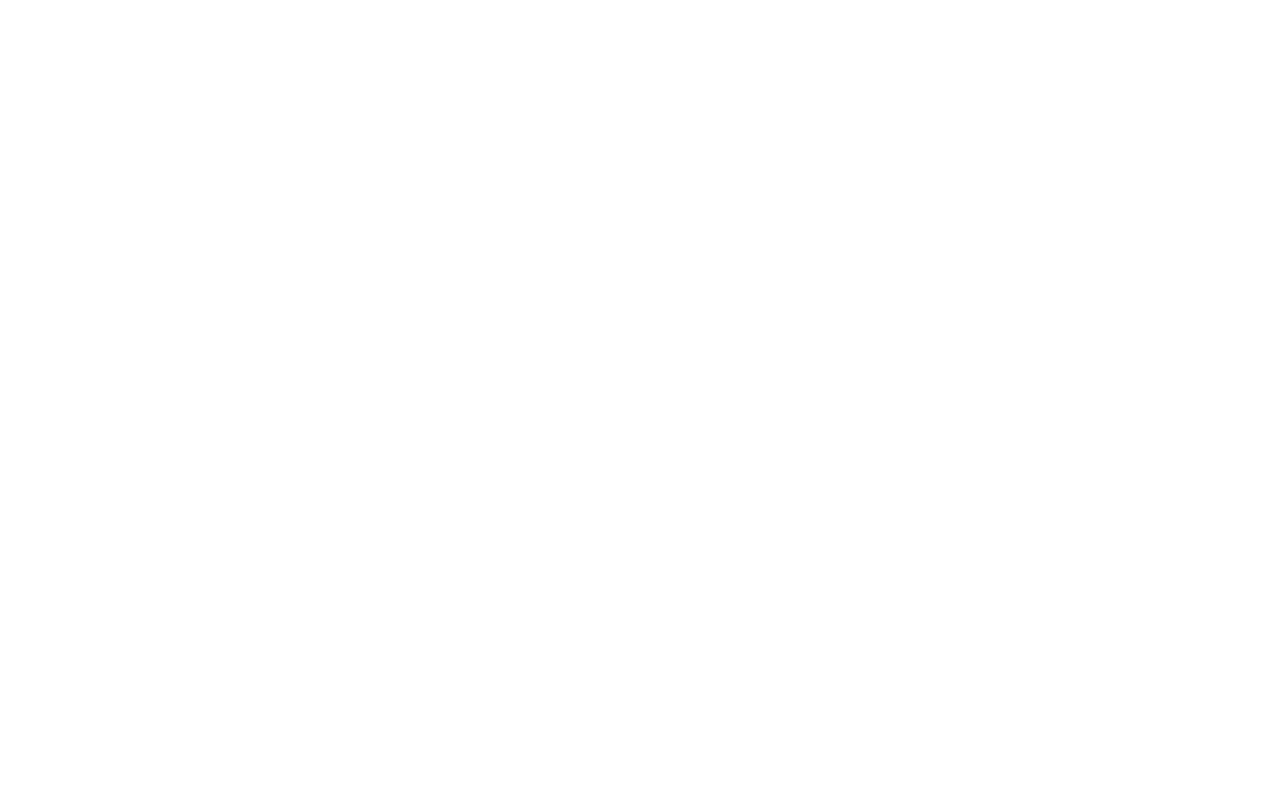
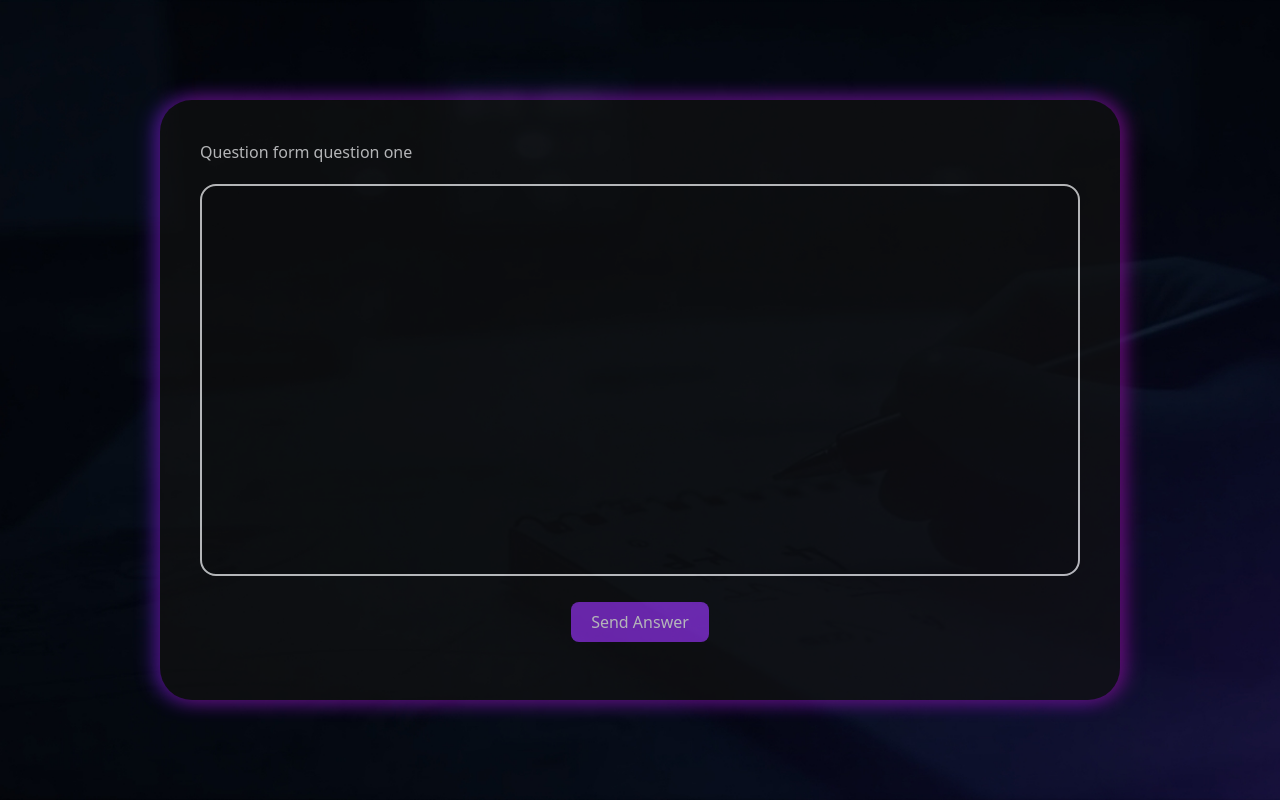
Before and after one commit to Ali-047/Algorithms-Design, a Vue app: page /Question in a window 1280 px wide. Before the commit this address had no page. Built offline with nearby package versions, Linux system fonts and the light colour scheme.

Commit message:
question component done except timer

```diff
--- a/src/components.d.ts
+++ b/src/components.d.ts
@@ -22,5 +22,6 @@
     RouterView: typeof import('vue-router')['RouterView']
     SignIn: typeof import('./components/authentication/components/signIn.vue')['default']
     StartExamComponents: typeof import('./components/home/components/StartExamComponents.vue')['default']
+    Timer: typeof import('./components/Questions/Timer.vue')['default']
   }
 }
--- a/src/components/Questions/Question.vue
+++ b/src/components/Questions/Question.vue
@@ -3,9 +3,55 @@
 </script>
 
 <template>
-<div class="w-full h-20 bg-white"></div>
+  <div class="background flex  justify-around items-center  w-[100vw] h-[100vh]">
+    <div class="backgroundShadow w-3/4 h-[75vh] bg-gray opacity-70 rounded-4xl box-border px-10 pt-10">
+      <p class="text-white">Question form question one</p>
+      <textarea
+          class="w-full h-[70%] mt-5 text-white border-2 border-white rounded-2xl box-border px-5 pt-5 resize-none bg-gray-dark"></textarea>
+      <div class="w-full h-10 flex items-center justify-center mt-5">
+        <button class="bg-primary px-5 py-2 cursor-pointer rounded-lg button text-white" @click="$router.push('/Question')">
+          Send Answer
+        </button>
+      </div>
+    </div>
+  </div>
 </template>
 
 <style scoped lang="scss">
+.background {
+  background-image: url('@/assets/bg.jpeg');
+  background-size: cover;
+  background-position: center;
+  background-repeat: no-repeat;
+}
 
+.background .backgroundShadow {
+  box-shadow: -5px 0 20px rgb(140, 12, 147), 5px 0 20px rgb(85, 31, 200);
+  animation-name: shadow;
+  animation-duration: 2s;
+  animation-iteration-count: infinite;
+}
+
+@keyframes shadow {
+  0% {
+    box-shadow: -5px 0 20px rgb(140, 12, 147), 5px 0 20px rgb(85, 31, 200);
+  }
+  25% {
+    box-shadow: 0 5px 20px rgb(140, 12, 147), 0 -5px 20px rgb(85, 31, 200);
+  }
+  50% {
+    box-shadow: 5px 0 20px rgb(140, 12, 147), -5px 0 20px rgb(85, 31, 200);
+  }
+  100% {
+    box-shadow: -5px 0 20px rgb(140, 12, 147), 5px 0 20px rgb(85, 31, 200);
+  }
+}
+
+.button {
+  transition: 100ms ease;
+}
+
+.button:hover {
+  box-shadow: -5px 0 20px rgb(140, 12, 147), 5px 0 20px rgb(85, 31, 200);
+}
 </style>
--- a/src/components/home/components/StartExamComponents.vue
+++ b/src/components/home/components/StartExamComponents.vue
@@ -22,7 +22,7 @@
       </p>
     </div>
     <div class="w-full h-10 flex items-center justify-center mt-15">
-      <button class="bg-primary px-5 py-2 cursor-pointer rounded-lg button">Start Exam</button>
+      <button class="bg-primary px-5 py-2 cursor-pointer rounded-lg button" @click="$router.push('/Question')">Start Exam</button>
     </div>
     <div class="w-full mt-10 flex items-center justify-center">
       <img class="h-100 w-8/12 block " src="../../../assets/images/exam.jpg" alt="">
@@ -34,7 +34,8 @@
 .button {
   transition: 100ms ease;
 }
+
 .button:hover {
-  box-shadow: -5px 0 15px rgb(140, 12, 147), 5px 0 10px rgb(85, 31, 200);
+  box-shadow: -5px 0 20px rgb(140, 12, 147), 5px 0 20px rgb(85, 31, 200);
 }
 </style>
```
Also changed, not shown: src/router/index.ts (+6 -5 lines).
